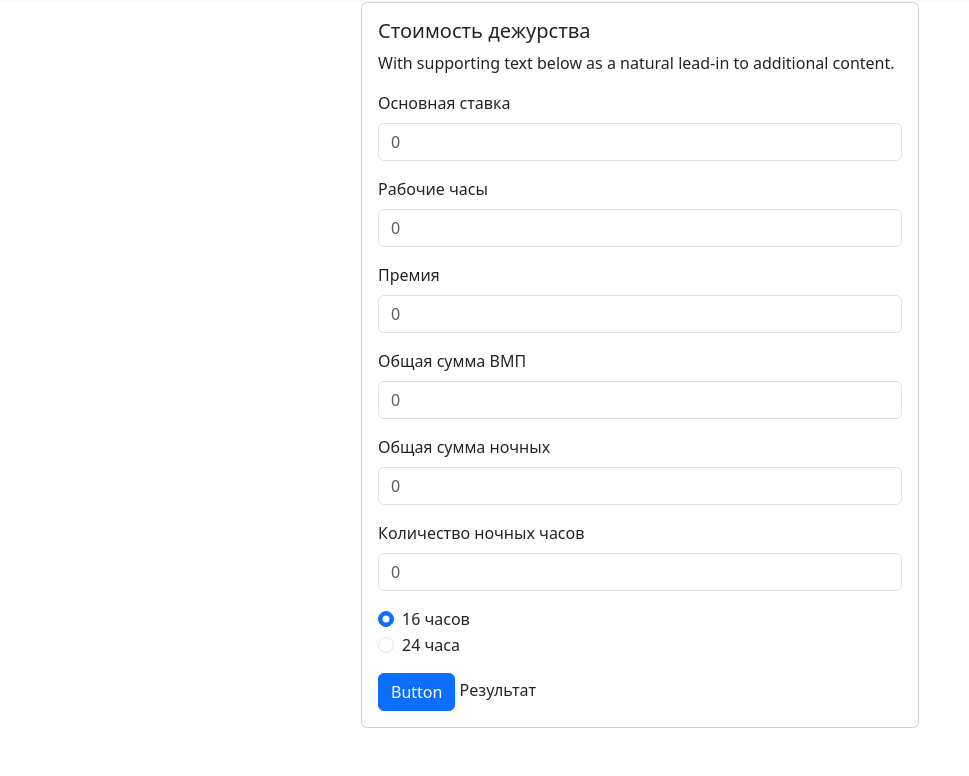
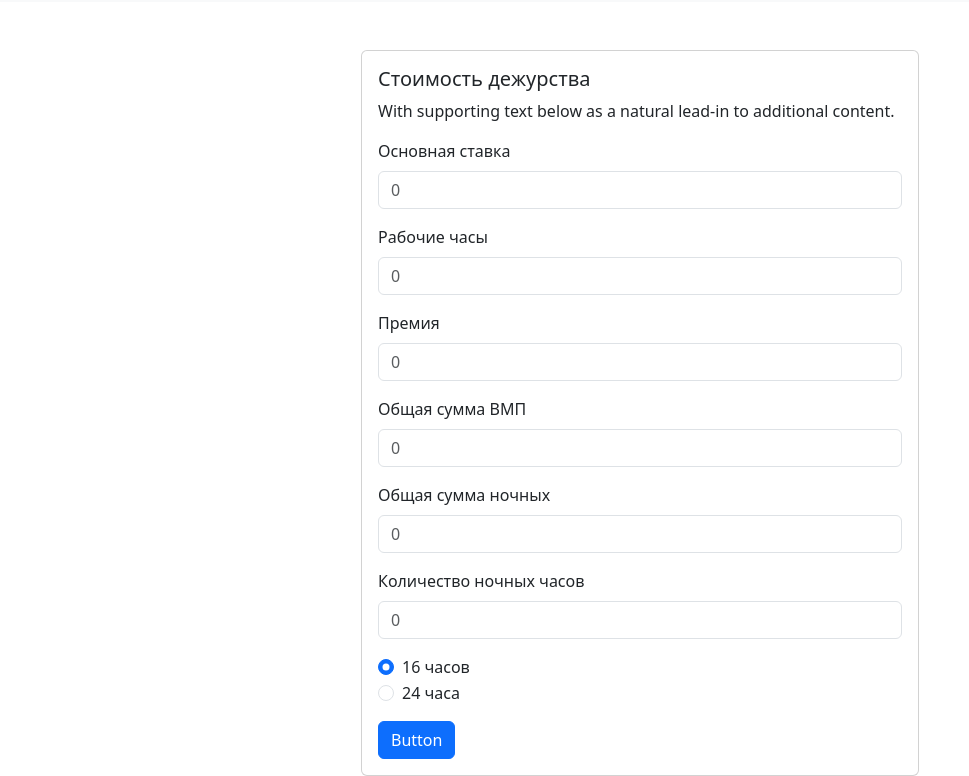
Before and after one commit to IgorKolotushkin/other_calculators, a plain HTML site: page templates/index.html in a window 1280 px wide. Shown: the part 54-830 px from the top of the page, without its empty margins (0-969 px from the left). Before the commit the page ends 800 px from the top, so only its background shows below. Drawn offline with nearby package versions, Linux system fonts and the light colour scheme.

Commit message:
update index

```diff
--- a/templates/index.html
+++ b/templates/index.html
@@ -1,5 +1,6 @@
 <!doctype html>
 <html lang="en">
+
 <head>
     <meta charset="utf-8">
     <meta name="viewport" content="width=device-width, initial-scale=1">
@@ -7,10 +8,10 @@
     <link href="https://cdn.jsdelivr.net/npm/bootstrap@5.3.2/dist/css/bootstrap.min.css" rel="stylesheet"
         integrity="sha384-T3c6CoIi6uLrA9TneNEoa7RxnatzjcDSCmG1MXxSR1GAsXEV/Dwwykc2MPK8M2HN" crossorigin="anonymous">
 </head>
+
 <body>
     <script src="https://cdn.jsdelivr.net/npm/bootstrap@5.3.2/dist/js/bootstrap.bundle.min.js"
-        integrity="sha384-C6RzsynM9kWDrMNeT87bh95OGNyZPhcTNXj1NW7RuBCsyN/o0jlpcV8Qyq46cDfL"
-        crossorigin="anonymous">
+        integrity="sha384-C6RzsynM9kWDrMNeT87bh95OGNyZPhcTNXj1NW7RuBCsyN/o0jlpcV8Qyq46cDfL" crossorigin="anonymous">
         </script>
 
     <script src="/js/sum.js" type="application/javascript"></script>
@@ -40,8 +41,8 @@
             </div>
         </div>
     </nav>
-<div class="container-sm">
-    <div class="card w-50 mx-auto">
+    <div class="container mt-5">
+        <div class="card col-6 offset-md-3">
             <div class="card-body">
                 <h5 class="card-title">Стоимость дежурства</h5>
                 <p class="card-text">With supporting text below as a natural lead-in to additional content.</p>
@@ -71,7 +72,8 @@
                 </div>
                 <div class="mb-3">
                     <div class="form-check">
-                    <input class="form-check-input" type="radio" name="flexRadioDefault" value="16.5" id="duty_16" checked>
+                        <input class="form-check-input" type="radio" name="flexRadioDefault" value="16.5" id="duty_16"
+                            checked>
                         <label class="form-check-label" for="duty_16">16 часов</label>
                     </div>
                     <div class="form-check mb-3">
@@ -81,11 +83,12 @@
                 </div>
                 <div>
                     <a onclick="calc_duty();" type="submit" class="btn btn-primary">Button</a>
-                <label class="label" id="result">Результат</label>
+                    <label class="label" id="result"></label>
                 </div>
             </div>
         </div>
     </div>
 
 </body>
+
 </html>
```
Lines whose indentation alone changed are shown as unchanged.
